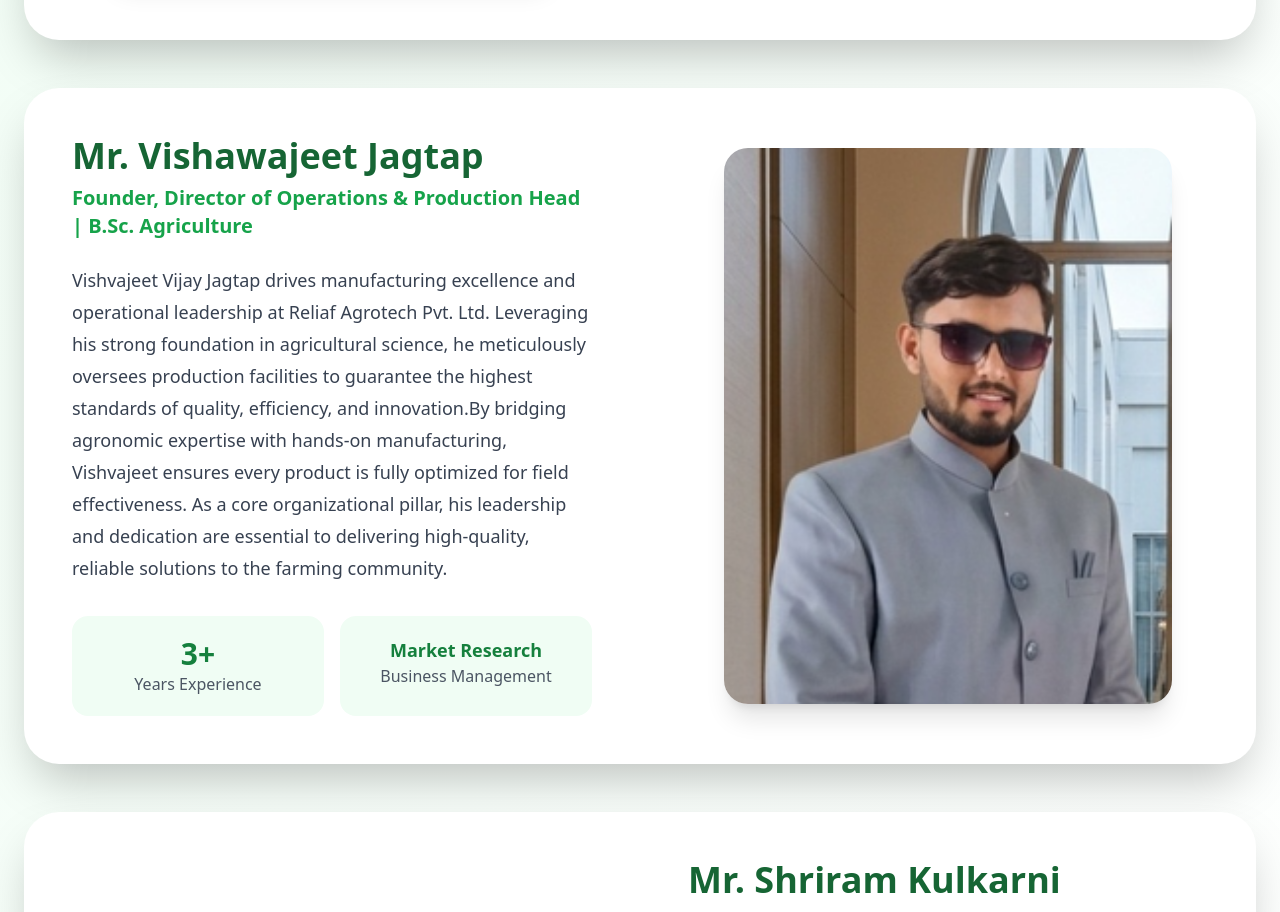
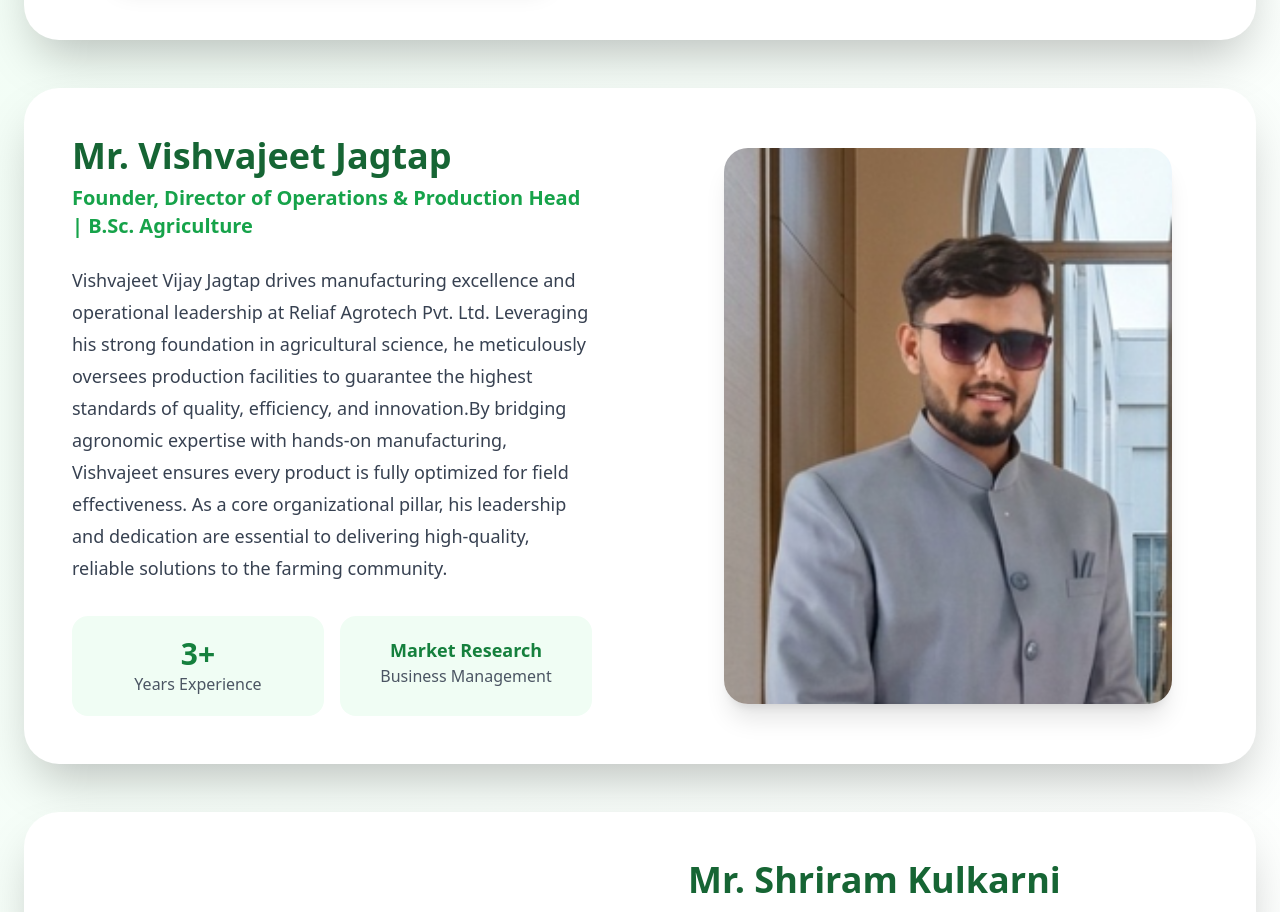
Before and after one commit to JivanK9049/reliaf-website, a React (Vite) app: page / in a window 1280 px wide. Shown: the part 8020-8932 px from the top of the page. Built offline with nearby package versions, Linux system fonts and the light colour scheme.

Commit message:
Director name changed

```diff
--- a/src/App.jsx
+++ b/src/App.jsx
@@ -1113,7 +1113,7 @@ font-bold
 text-green-800
 mb-2
 ">
-Mr. Vishawajeet Jagtap
+Mr. Vishvajeet Jagtap
 </h3>
 
 <p className="
```
